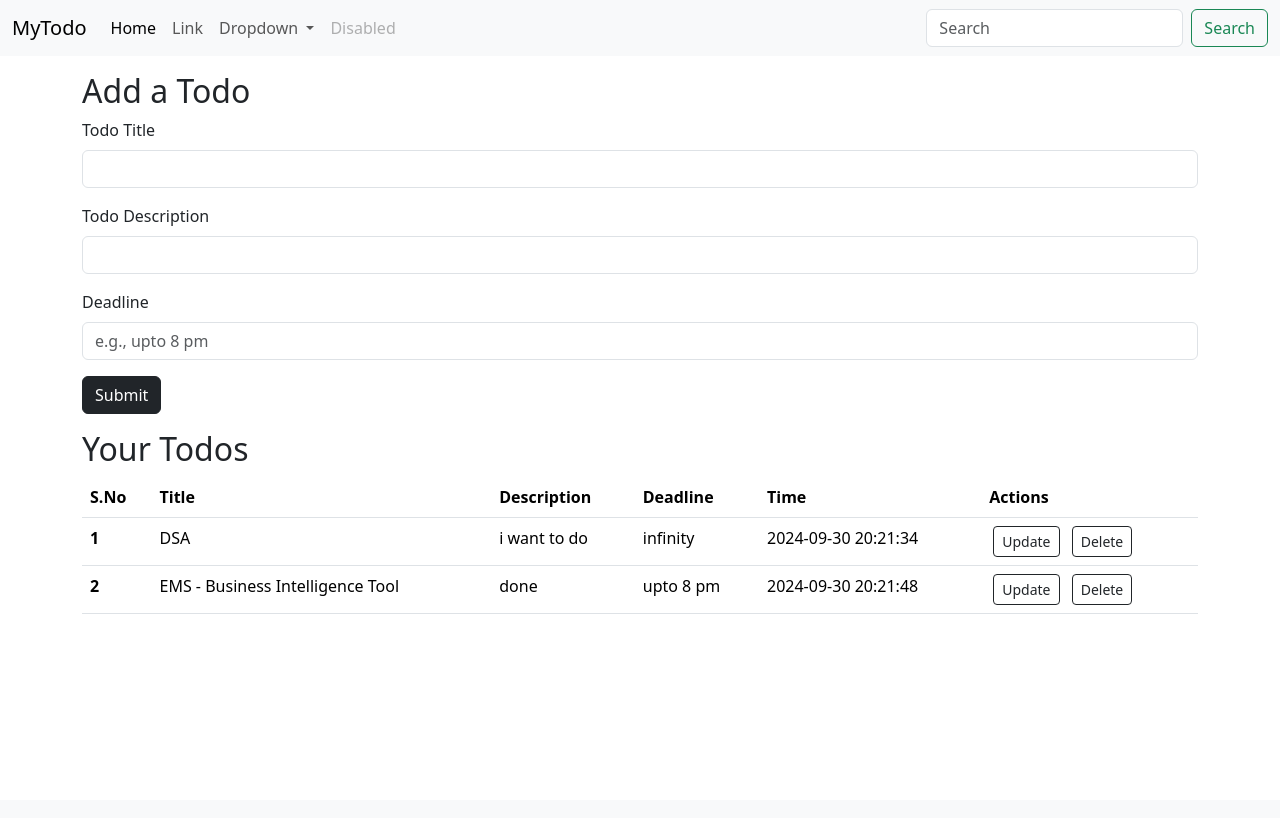
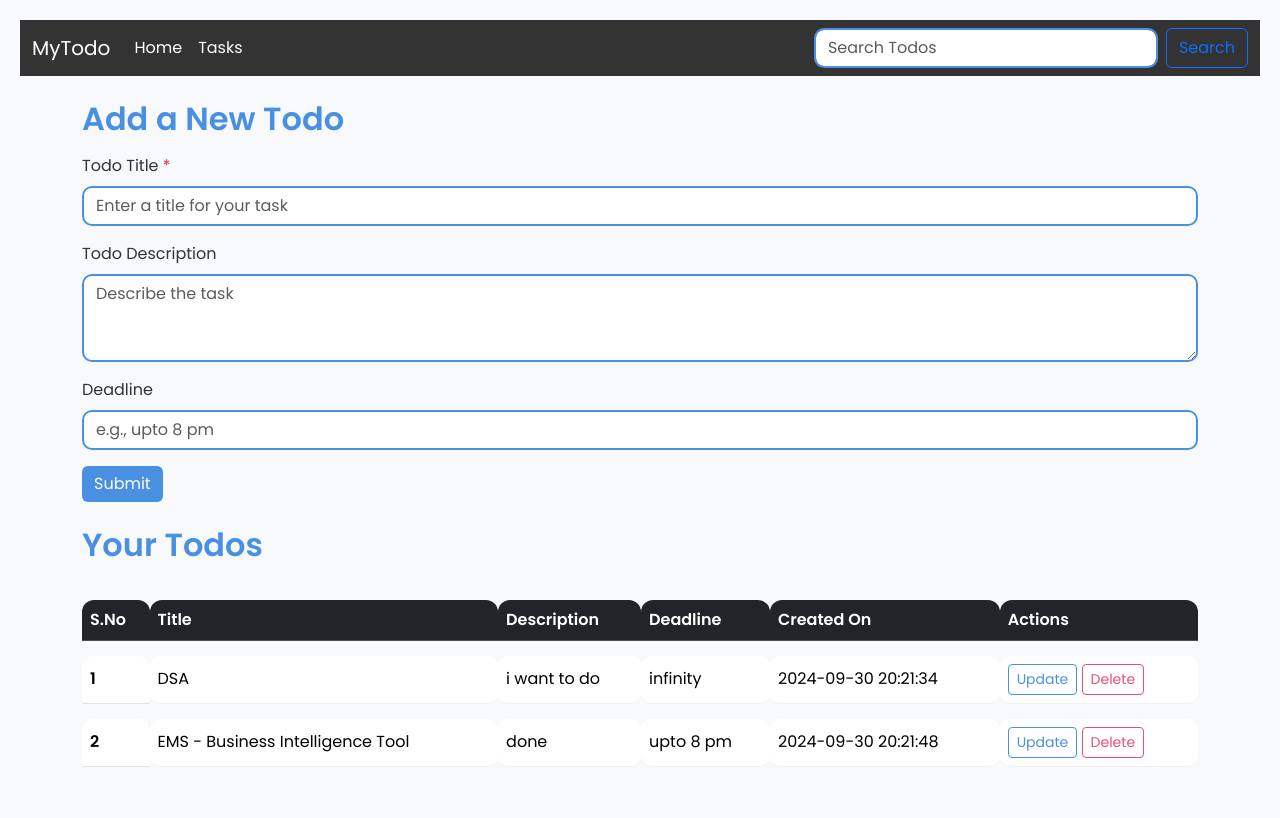
Before and after one commit to Rizwansaifi571/Todo_Handler, a Flask app: page / in a window 1280 px wide. Before the commit the page ends 614 px from the top, so only its background shows below. Run offline with Flask 3, Linux system fonts and the light colour scheme.

Commit message:
Update ui/ux

```diff
--- a/templates/index.html
+++ b/templates/index.html
@@ -1,19 +1,134 @@
 <!doctype html>
 <html lang="en">
+
 <head>
     <meta charset="utf-8">
     <meta name="viewport" content="width=device-width, initial-scale=1">
     <title>MyTodo</title>
     <link href="https://cdn.jsdelivr.net/npm/bootstrap@5.3.3/dist/css/bootstrap.min.css" rel="stylesheet"
         integrity="sha384-QWTKZyjpPEjISv5WaRU9OFeRpok6YctnYmDr5pNlyT2bRjXh0JMhjY6hW+ALEwIH" crossorigin="anonymous">
+    <link href="https://fonts.googleapis.com/css2?family=Poppins:wght@300;400;600&display=swap" rel="stylesheet">
+    <style>
+        /* Global Styles */
+        body {
+            font-family: 'Poppins', sans-serif;
+            background-color: #f7f9fc;
+            color: #333;
+            padding: 20px;
+        }
+
+        h2 {
+            font-weight: 600;
+            color: #4A90E2;
+            margin-bottom: 20px;
+        }
+
+        .navbar {
+            background-color: #333;
+        }
+
+        .navbar-brand,
+        .nav-link {
+            color: #fff !important;
+        }
+
+        .navbar-brand:hover {
+            color: #4A90E2 !important;
+        }
+
+        /* Form Styling */
+        .form-control {
+            border-radius: 10px;
+            border: 2px solid #4A90E2;
+        }
+
+        .form-control:focus {
+            box-shadow: none;
+            border-color: #333;
+        }
+
+        .btn-dark {
+            background-color: #4A90E2;
+            border: none;
+            transition: all 0.3s ease-in-out;
+        }
+
+        .btn-dark:hover {
+            background-color: #333;
+            color: #fff;
+            transform: translateY(-2px);
+        }
+
+        /* Table Styling */
+        table {
+            border-collapse: separate;
+            border-spacing: 0 15px;
+        }
+
+        table th {
+            background-color: #333;
+            color: #fff;
+            border-top-left-radius: 12px;
+            border-top-right-radius: 12px;
+        }
+
+        table td {
+            background-color: #fff;
+            padding: 15px;
+            border-bottom: 1px solid #f1f1f1;
+            border-radius: 10px;
+        }
+
+        table tr {
+            transition: all 0.2s ease-in-out;
+        }
+
+        table tr:hover {
+            background-color: #f1f1f1;
+        }
+
+        .table th, .table td {
+            vertical-align: middle;
+        }
+
+        /* Button Styling */
+        .btn-outline-info {
+            border-color: #4A90E2;
+            color: #4A90E2;
+            transition: all 0.3s ease-in-out;
+        }
+
+        .btn-outline-info:hover {
+            background-color: #4A90E2;
+            color: white;
+        }
+
+        .btn-outline-danger {
+            border-color: #E94E77;
+            color: #E94E77;
+            transition: all 0.3s ease-in-out;
+        }
+
+        .btn-outline-danger:hover {
+            background-color: #E94E77;
+            color: white;
+        }
+
+        /* Responsive Form */
+        @media (max-width: 576px) {
+            .form-control, .btn {
+                width: 100%;
+            }
+        }
+    </style>
 </head>
+
 <body>
-    <nav class="navbar navbar-expand-lg bg-body-tertiary">
+    <nav class="navbar navbar-expand-lg navbar-dark">
         <div class="container-fluid">
             <a class="navbar-brand" href="/">MyTodo</a>
-            <button class="navbar-toggler" type="button" data-bs-toggle="collapse"
-                data-bs-target="#navbarSupportedContent" aria-controls="navbarSupportedContent" aria-expanded="false"
-                aria-label="Toggle navigation">
+            <button class="navbar-toggler" type="button" data-bs-toggle="collapse" data-bs-target="#navbarSupportedContent"
+                aria-controls="navbarSupportedContent" aria-expanded="false" aria-label="Toggle navigation">
                 <span class="navbar-toggler-icon"></span>
             </button>
             <div class="collapse navbar-collapse" id="navbarSupportedContent">
@@ -22,43 +137,27 @@
                         <a class="nav-link active" aria-current="page" href="#">Home</a>
                     </li>
                     <li class="nav-item">
-                        <a class="nav-link" href="#">Link</a>
-                    </li>
-                    <li class="nav-item dropdown">
-                        <a class="nav-link dropdown-toggle" href="#" role="button" data-bs-toggle="dropdown"
-                            aria-expanded="false">
-                            Dropdown
-                        </a>
-                        <ul class="dropdown-menu">
-                            <li><a class="dropdown-item" href="#">Action</a></li>
-                            <li><a class="dropdown-item" href="#">Another action</a></li>
-                            <li>
-                                <hr class="dropdown-divider">
-                            </li>
-                            <li><a class="dropdown-item" href="#">Something else here</a></li>
-                        </ul>
-                    </li>
-                    <li class="nav-item">
-                        <a class="nav-link disabled" aria-disabled="true">Disabled</a>
+                        <a class="nav-link" href="#">Tasks</a>
                     </li>
                 </ul>
                 <form class="d-flex" role="search">
-                    <input class="form-control me-2" type="search" placeholder="Search" aria-label="Search">
-                    <button class="btn btn-outline-success" type="submit">Search</button>
+                    <input class="form-control me-2" type="search" placeholder="Search Todos" aria-label="Search">
+                    <button class="btn btn-outline-primary" type="submit">Search</button>
                 </form>
             </div>
         </div>
     </nav>
-    <div class="container my-3">
-        <h2>Add a Todo</h2>
+
+    <div class="container my-4">
+        <h2 class="mb-3">Add a New Todo</h2>
         <form action="/" method="POST">
             <div class="mb-3">
-                <label for="title" class="form-label">Todo Title</label>
-                <input type="text" class="form-control" name="title" id="title">
+                <label for="title" class="form-label">Todo Title <span class="text-danger">*</span></label>
+                <input type="text" class="form-control" name="title" id="title" placeholder="Enter a title for your task" required>
             </div>
             <div class="mb-3">
                 <label for="desc" class="form-label">Todo Description</label>
-                <input type="text" class="form-control" name="desc" id="desc">
+                <textarea class="form-control" name="desc" id="desc" rows="3" placeholder="Describe the task"></textarea>
             </div>
             <div class="mb-3">
                 <label for="deadline" class="form-label">Deadline</label>
@@ -67,21 +166,22 @@
             <button type="submit" class="btn btn-dark">Submit</button>
         </form>
     </div>
+
     <div class="container">
         <h2>Your Todos</h2>
         {% if allTodo|length == 0 %}
-        <div class="alert alert-dark" role="alert">
-            No Todos Found. Add Your First Todo Now!!
+        <div class="alert alert-warning" role="alert">
+            No Todos Found. Add your first task to get started!
         </div>
         {% else %}
         <table class="table">
-            <thead>
+            <thead class="table-dark">
                 <tr>
                     <th scope="col">S.No</th>
                     <th scope="col">Title</th>
                     <th scope="col">Description</th>
                     <th scope="col">Deadline</th>
-                    <th scope="col">Time</th>
+                    <th scope="col">Created On</th>
                     <th scope="col">Actions</th>
                 </tr>
             </thead>
@@ -94,8 +194,8 @@
                     <td>{{ todo.deadline }}</td>
                     <td>{{ todo.date_created.strftime('%Y-%m-%d %H:%M:%S') }}</td>
                     <td>
-                        <a href="/update/{{todo.sno}}" class="btn btn-outline-dark btn-sm mx-1">Update</a>
-                        <a href="/delete/{{todo.sno}}" class="btn btn-outline-dark btn-sm mx-1">Delete</a>
+                        <a href="/update/{{todo.sno}}" class="btn btn-sm btn-outline-info">Update</a>
+                        <a href="/delete/{{todo.sno}}" class="btn btn-sm btn-outline-danger">Delete</a>
                     </td>
                 </tr>
                 {% endfor %}
@@ -103,8 +203,9 @@
         </table>
         {% endif %}
     </div>
-    <script src="https://cdn.jsdelivr.net/npm/bootstrap@5.3.3/dist/js/bootstrap.bundle.min.js"
-        integrity="sha384-YvpcrYf0tY3lHB60NNkmXc5s9fDVZLESaAA55NDzOxhy9GkcIdslK1eN7N6jIeHz"
-        crossorigin="anonymous"></script>
+
+    <script async src="https://cdn.jsdelivr.net/npm/bootstrap@5.3.3/dist/js/bootstrap.bundle.min.js"
+        integrity="sha384-YvpcrYf0tY3lHB60NNkmXc5s9fDVZLESaAA55NDzOxhy9GkcIdslK1eN7N6jIeHz" crossorigin="anonymous"></script>
 </body>
+
 </html>
```
Also changed, not shown: templates/update.html (+100 -9 lines), instance/todo.db.
